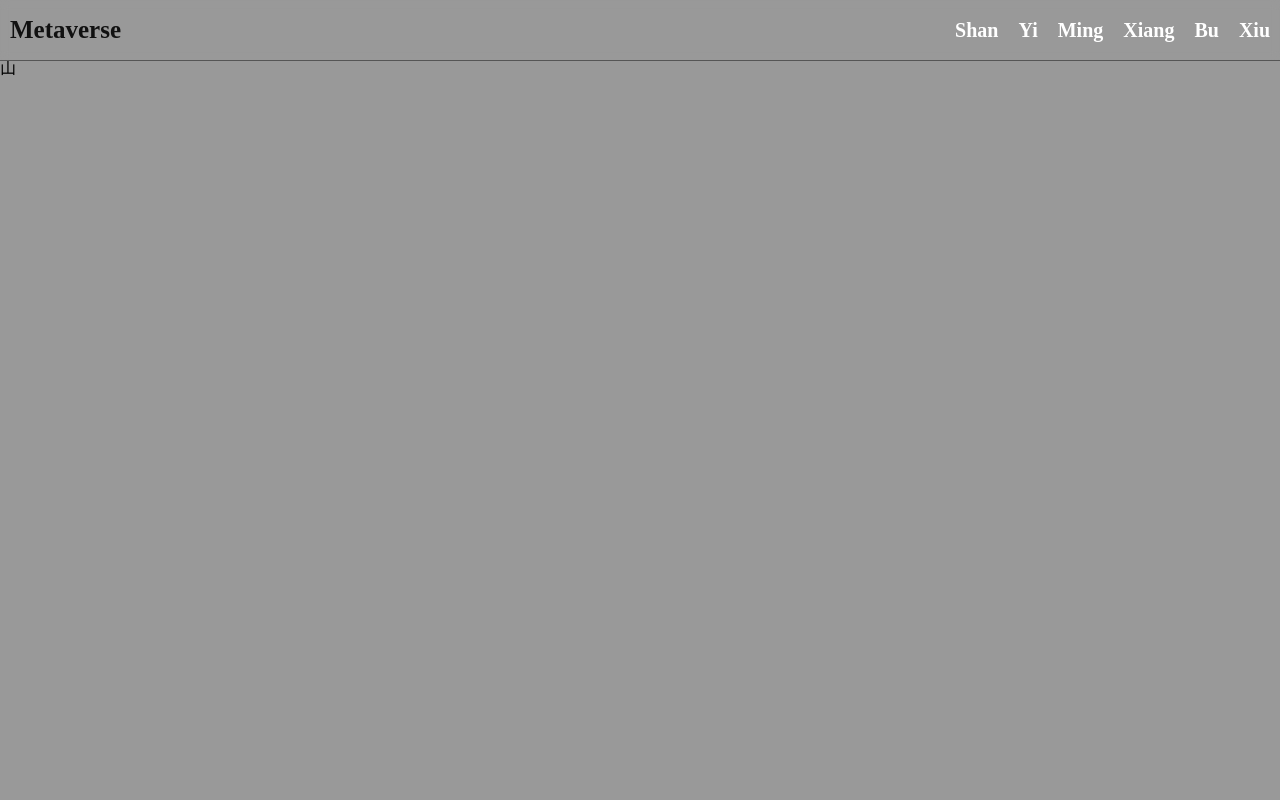
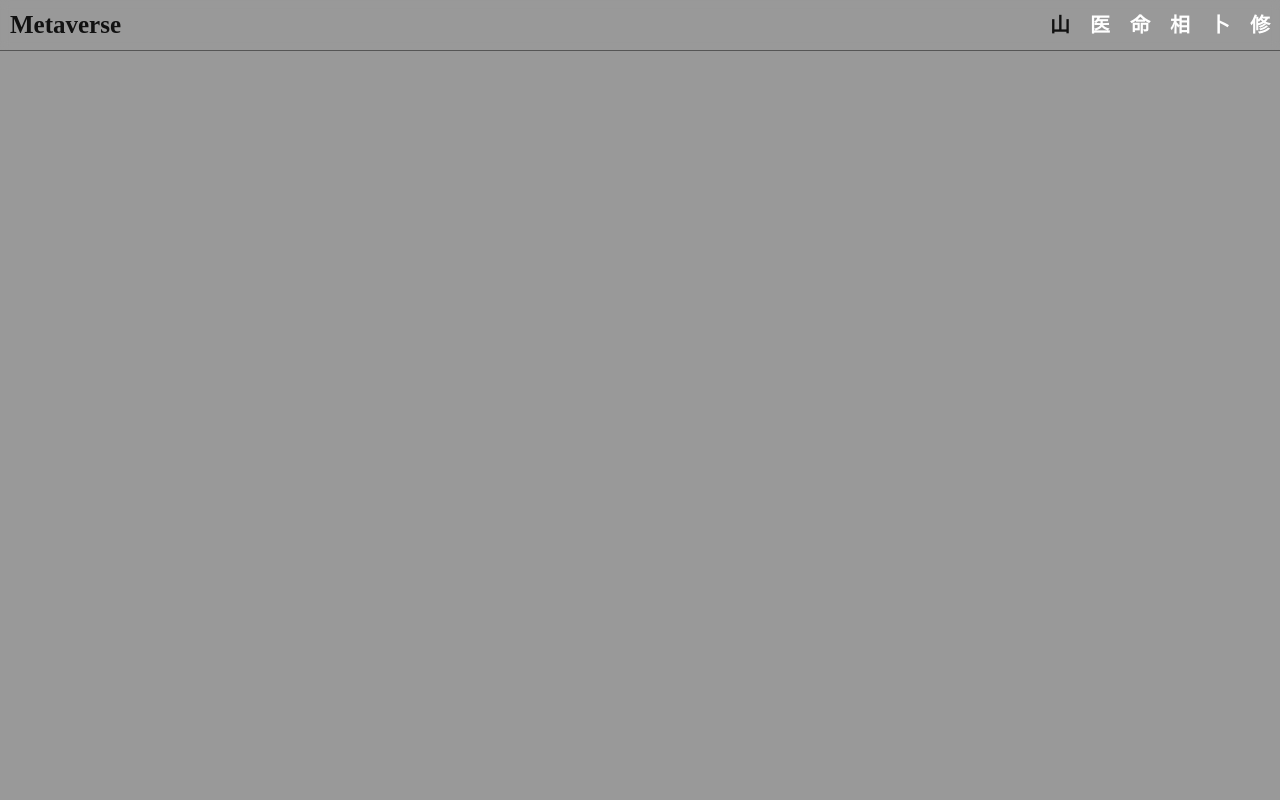
Before and after one commit to rainTai/vue3-base, a Vue app: page /xiu in a window 1280 px wide. Built offline with nearby package versions, Linux system fonts and the light colour scheme.

Commit message:
:sparkles: feat(component): 提交

```diff
--- a/src/App.vue
+++ b/src/App.vue
@@ -25,7 +25,7 @@ import Header from './components/Header.vue'
   }
   .content {
     padding-top: 60px;
-    height: calc(100vh - 60px);
+    height: calc(100vh - 50px);
     width: 100%;
   }
 }
--- a/src/components/Header.vue
+++ b/src/components/Header.vue
@@ -6,7 +6,7 @@
         :class="`list-item ${baseData.activeIndex === index ? 'list-item-active' : ''}`"
         v-for="(item, index) in baseData.pageList"
         :key="index"
-        @click="jumpTo(item.path)"
+        @click="jumpTo(item.path, index)"
       >
         {{ item.label }}
       </div>
@@ -20,7 +20,8 @@ import { useRouter } from 'vue-router'
 
 const router = useRouter()
 
-const jumpTo = url => {
+const jumpTo = (url, index) => {
+  baseData.activeIndex = index
   router.push(url)
 }
 
@@ -28,27 +29,27 @@ const baseData = reactive({
   activeIndex: 0,
   pageList: [
     {
-      label: 'Shan',
+      label: '山',
       path: '/shan',
     },
     {
-      label: 'Yi',
+      label: '医',
       path: '/yi',
     },
     {
-      label: 'Ming',
+      label: '命',
       path: '/ming',
     },
     {
-      label: 'Xiang',
+      label: '相',
       path: '/xiang',
     },
     {
-      label: 'Bu',
+      label: '卜',
       path: '/bu',
     },
     {
-      label: 'Xiu',
+      label: '修',
       path: '/xiu',
     },
   ],
@@ -67,9 +68,10 @@ watchEffect(() => {})
   background-size: 4px 4px;
   backdrop-filter: saturate(50%) blur(4px);
   border-bottom: 1px solid #555;
-  padding: 10px;
+  padding: 0px 10px;
   width: calc(100% - 20px);
-  height: 40px;
+  height: 8vh;
+  max-height: 50px;
   color: #111;
   font-weight: bold;
   .title {
@@ -86,6 +88,9 @@ watchEffect(() => {})
         color: #111111;
       }
     }
+    .list-item-active {
+      color: #111111;
+    }
   }
 }
 </style>
--- /dev/null
+++ b/src/components/List/Index.vue
@@ -0,0 +1,32 @@
+<template>
+  <div class="list">
+    <div class="item" v-for="(item, index) in dataList" :key="index">{{ item.title }}</div>
+  </div>
+</template>
+
+<script setup lang="ts">
+import { reactive, toRefs, onBeforeMount, onMounted, watchEffect, PropType } from 'vue'
+
+interface DataList {
+  title: string
+  content: string
+}
+
+const props = defineProps({
+  dataList: {
+    type: Array as PropType<DataList[]>,
+    default: () => [],
+  },
+})
+
+console.log(props, 'props')
+
+const data = reactive({})
+onBeforeMount(() => {})
+onMounted(() => {})
+watchEffect(() => {})
+defineExpose({
+  ...toRefs(data),
+})
+</script>
+<style scoped lang="scss"></style>
--- a/src/views/xiu/index.vue
+++ b/src/views/xiu/index.vue
@@ -1,20 +1,19 @@
 <template>
-  <div>山</div>
+  <div class="page">
+    <div class="page-left"><ListComp /></div>
+    <div class="page-right"></div>
+  </div>
 </template>
 
 <script setup lang="ts">
 import { reactive, toRefs, onBeforeMount, onMounted, watchEffect } from 'vue'
+import ListComp from '@/components/List/Index.vue'
+// import DataList from './data'
 
 const data = reactive({})
-onBeforeMount(() => {
-  //console.log('2.组件挂载页面之前执行----onBeforeMount')
-})
-onMounted(() => {
-  //console.log('3.-组件挂载到页面之后执行-------onMounted')
-})
+onBeforeMount(() => {})
+onMounted(() => {})
 watchEffect(() => {})
-// 使用toRefs解构
-// let { } = { ...toRefs(data) }
 defineExpose({
   ...toRefs(data),
 })
```
Also changed, not shown: types/env.d.ts (added, +7 -0 lines), src/main.ts (line endings or trailing spaces), src/views/xiu/data.ts (added), src/views/yi/index.vue (line endings or trailing spaces).
